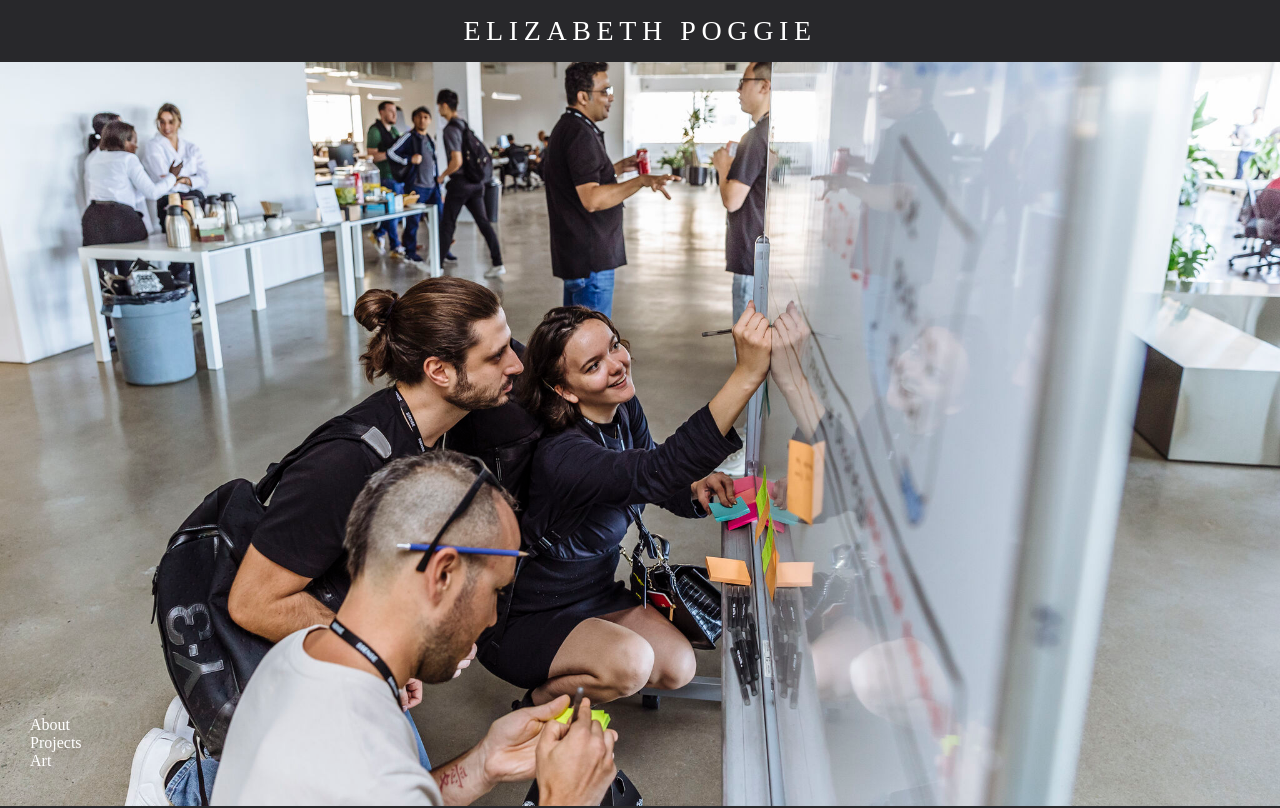
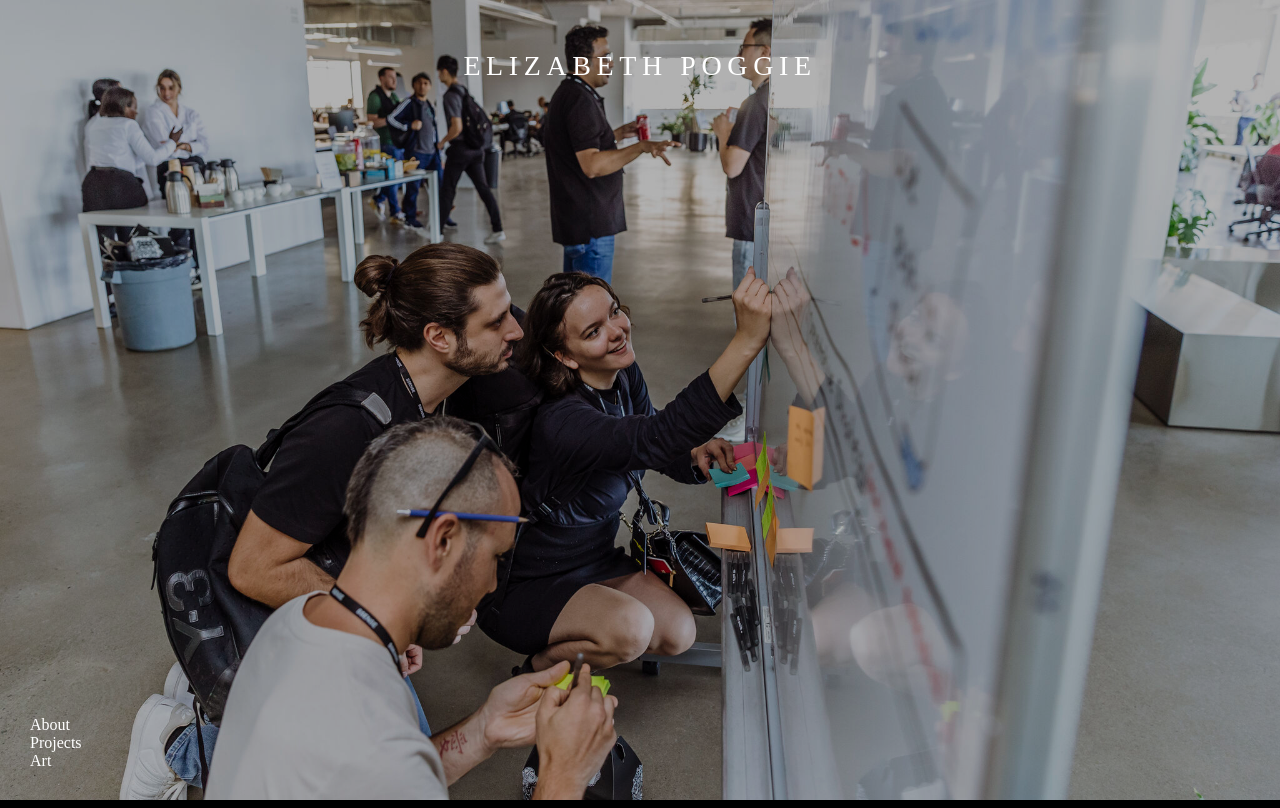
Before and after one commit to elizabeth-poggie/elizabeth-poggie, a Next.js app: page / in a window 1280 px wide. Shown: the top 808 px of the page. Built offline with nearby package versions, Linux system fonts and the light colour scheme; a web font is replaced by a local one.

Commit message:
css shenanigans

```diff
--- a/src/components/display/image/image.module.scss
+++ b/src/components/display/image/image.module.scss
@@ -1,6 +1,6 @@
 .coverContainer {
   width: 100vw;
-  height: 93vh;
+  height: 100vh;
 }
 
 .coverImage {
@@ -8,3 +8,7 @@
   height: 100%;
   object-fit: cover;
 }
+
+.darken {
+  filter: brightness(70%);
+}
--- a/src/components/display/image/image.tsx
+++ b/src/components/display/image/image.tsx
@@ -1,3 +1,4 @@
+import { cs } from "../../../utils/helpers/classHelpers";
 import styles from "./image.module.scss";
 
 const imageVariantToStyleMap = {
@@ -10,6 +11,12 @@ const imageVariantToContainerStyleMap = {
   cover: styles.coverContainer,
 };
 
+const imageFilterToStyleMap = {
+  default: null,
+  darken: styles.darken,
+};
+
+type ImageFilter = "default" | "darken";
 type ImageVariant = "default" | "cover";
 
 interface Props {
@@ -23,13 +30,24 @@ interface Props {
    * @example "cover"
    */
   variant?: ImageVariant;
+  /**
+   * predefined image filters
+   *
+   * @example "darken"
+   */
+  filter?: ImageFilter;
 }
 
-// TODO - maybe make a proper 100vh cover variant
-export function Image({ src, variant = "default" }: Props) {
+export function Image({ src, variant = "default", filter = "default" }: Props) {
   return (
     <div className={imageVariantToContainerStyleMap[variant]}>
-      <img className={imageVariantToStyleMap[variant]} src={src} />
+      <img
+        className={cs(
+          imageVariantToStyleMap[variant],
+          imageFilterToStyleMap[filter]
+        )}
+        src={src}
+      />
     </div>
   );
 }
--- a/src/styles/app.module.scss
+++ b/src/styles/app.module.scss
@@ -4,5 +4,5 @@
   margin: 0px;
   padding: 0px;
   overflow-x: hidden;
-  background-color: $color-dark-gray;
+  background-color: $color-black;
 }
--- a/src/styles/variables.scss
+++ b/src/styles/variables.scss
@@ -1,6 +1,5 @@
 // COLOR ------------------------------------------------------------------------------------------------
 $color-black: #000;
-$color-dark-gray: #28282b;
 $color-gray: #b6b6b6;
 $color-white: #fff;
 
--- a/src/views/home/Home.tsx
+++ b/src/views/home/Home.tsx
@@ -6,12 +6,14 @@ import { Image } from "../../components/display/image/image";
 export function Home() {
   return (
     <div>
-      <div className={styles.title}>
-        <Text variant="title" align="center">
-          Elizabeth Poggie
-        </Text>
+      <div className={styles.titleContainer}>
+        <div className={styles.title}>
+          <Text variant="title" align="center">
+            Elizabeth Poggie
+          </Text>
+        </div>
+        <Image src={cover.src} variant="cover" filter="darken" />
       </div>
-      <Image src={cover.src} variant="cover" />
       <div className={styles.container}>
         <div className={styles.content}>
           <Text variant="p" align="right">
--- a/src/views/home/home.module.scss
+++ b/src/views/home/home.module.scss
@@ -1,3 +1,5 @@
+@import "../../styles/variables.scss";
+
 .container {
   display: flex;
   justify-content: flex-end;
@@ -5,9 +7,16 @@
 
 .content {
   width: 50%;
-  padding: 60px 40px 60px 0;
+  padding: calc(12 * $unit) calc(8 * $unit) calc(12 * $unit) 0;
+}
+
+.titleContainer {
+  position: relative;
 }
 
 .title {
-  padding: 15px 0 15px 0;
+  padding: calc(10 * $unit) 0 calc(3 * $unit) 0;
+  position: absolute;
+  width: 100%;
+  z-index: 1;
 }
```
